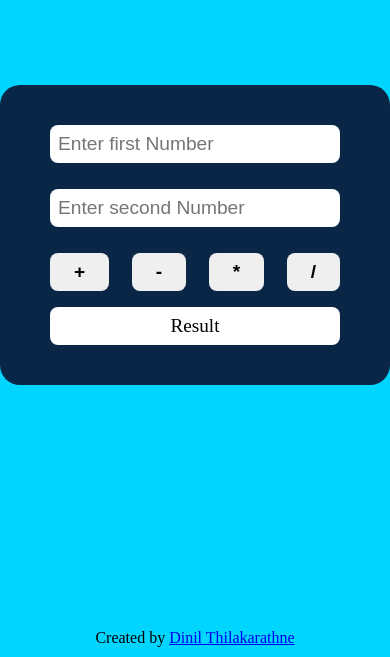
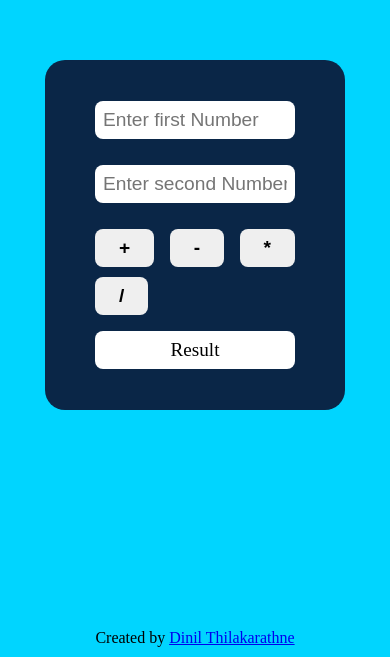
Before and after one commit to Dinil-Thilakarathne/50-js-projects, a plain HTML site: page simple calculator/index.html in a window 390 px wide. Shown: the part 187-844 px from the top of the page. Drawn offline with Linux system fonts and the light colour scheme.

Commit message:
updates files

```diff
--- a/digital clock/style.css
+++ b/digital clock/style.css
@@ -50,3 +50,9 @@ body {
     position: absolute;
     bottom: 10px;
 }
+
+@media (max-width:768px) {
+    .container{
+        width: 300px;
+    }
+}
--- a/simple calculator/style.css
+++ b/simple calculator/style.css
@@ -14,7 +14,7 @@ body {
     font-family: 'poppins';
 }
 .calculator {
-    height: 300px;
+    height: 350px;
     width: 400px;
     padding: 50px;
     background-color: #0A2647;
@@ -35,6 +35,8 @@ body {
     display: flex;
     align-items: center;
     justify-content: space-between;
+    gap: 10px;
+    flex-wrap: wrap;
 }
 input[type='text'],
 button,
@@ -57,3 +59,9 @@ button{
     position: absolute;
     bottom: 10px;
 }
+
+@media (max-width:768px) {
+    .calculator{
+        width: 300px;
+    }
+}
```
